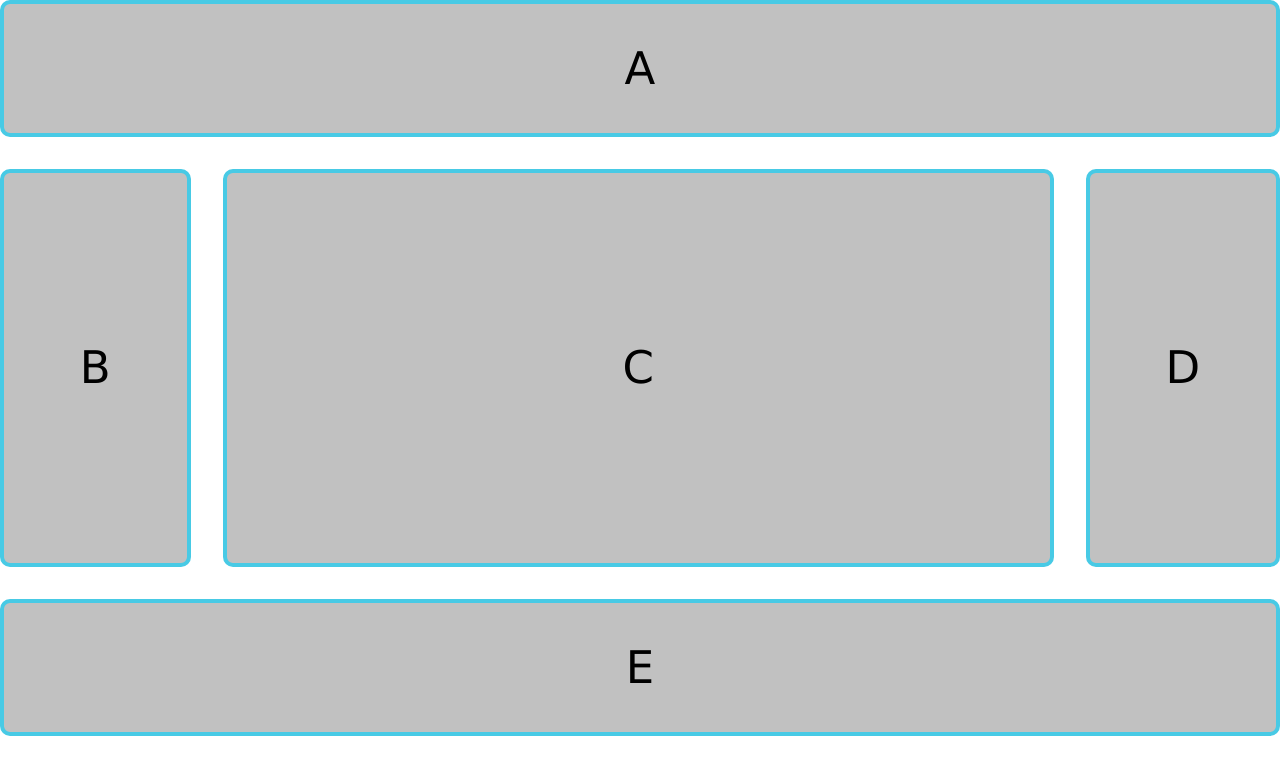
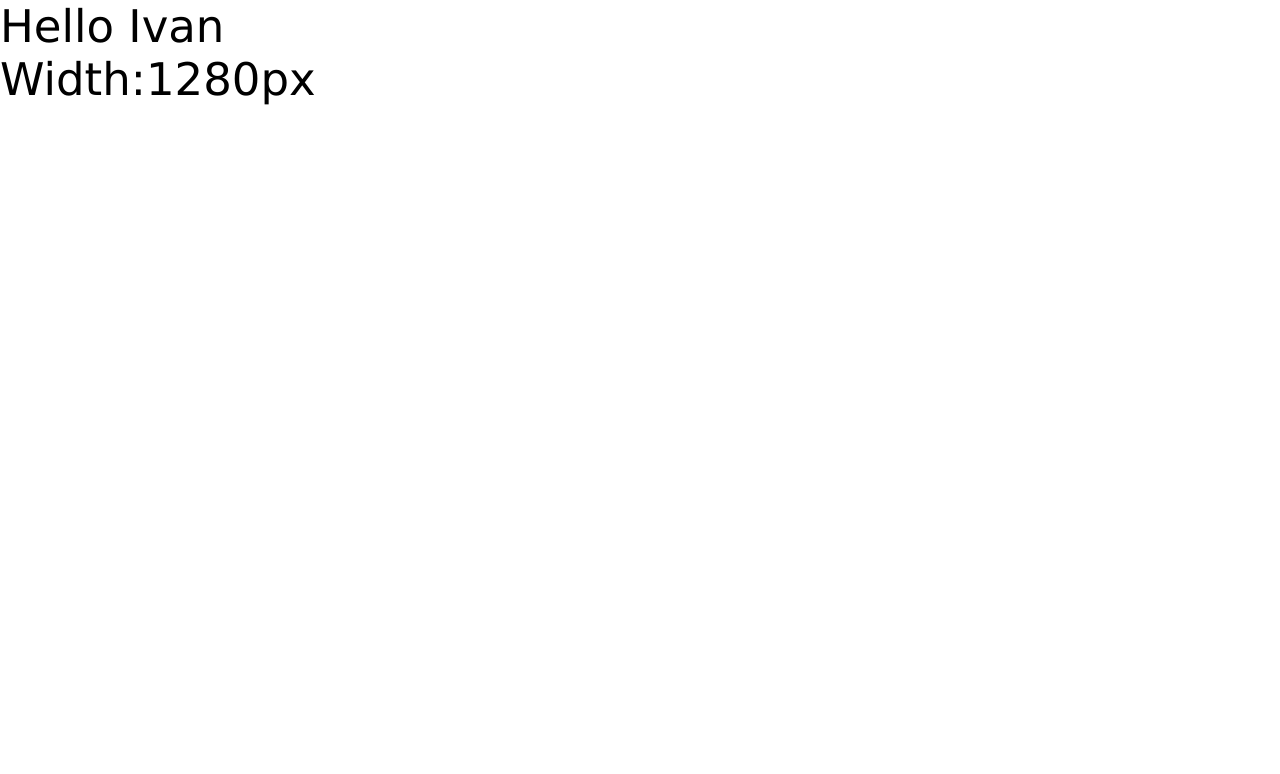
Before and after one commit to ivan975/Responsive-Design, a plain HTML site: page index.html in a window 1280 px wide. Drawn offline with Linux system fonts and the light colour scheme.

Commit message:
js added

```diff
--- a/index.html
+++ b/index.html
@@ -6,17 +6,14 @@
     <meta http-equiv="X-UA-Compatible" content="IE=edge">
     <meta name="viewport" content="width=device-width, initial-scale=1.0">
     <title>Level 4 Grid</title>
-    <link rel="stylesheet" href="Grid.css">
+    <link rel="stylesheet" href="media-queries.css">
 </head>
 
 <body>
     <div class="container">
-            <div class="box-1">A</div>
-            <div class="box-2">B</div>
-            <div class="box-3">C</div>
-            <div class="box-4">D</div>
-            <div class="box-5">E</div>
+        <div class="text">Hello Ivan</div>
     </div>
+    <div id="size"></div>
 </body>
-
+<script src="script.js"></script>
 </html>
--- /dev/null
+++ b/media-queries.css
@@ -0,0 +1,9 @@
+*{
+    margin: 0;
+    padding: 0;
+    box-sizing: border-box;
+}
+body{
+    font-family: 'Lucida Sans', 'Lucida Sans Regular', 'Lucida Grande', 'Lucida Sans Unicode', Geneva, Verdana, sans-serif;
+    font-size: 45px;
+}
--- /dev/null
+++ b/script.js
@@ -0,0 +1,7 @@
+window.onresize = screen;
+window.onload = screen;
+
+function screen(){
+    myWidth = window.innerWidth;
+    document.getElementById("size").innerHTML = "Width:"+ myWidth+"px";
+}
```
